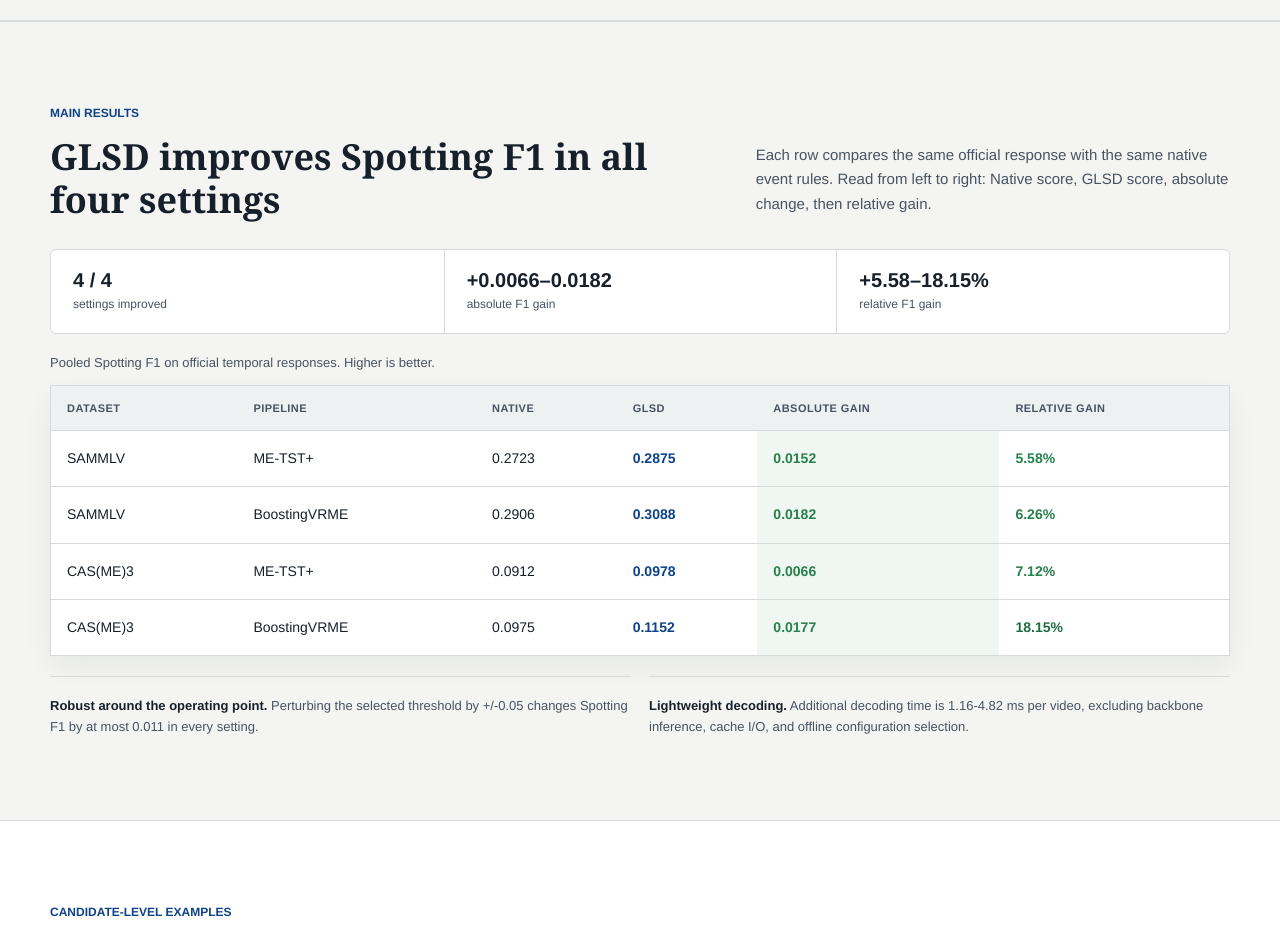
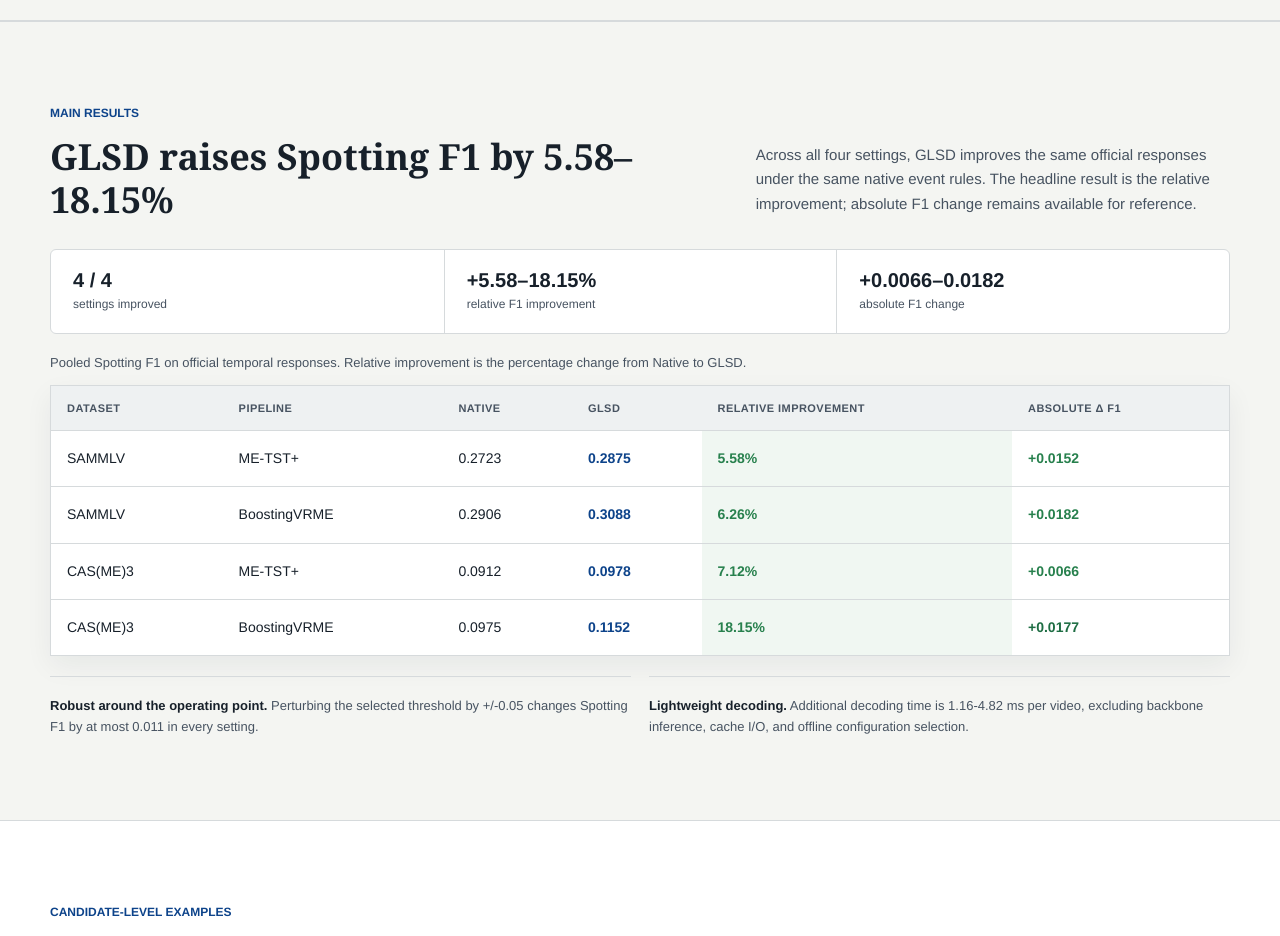
Before and after one commit to kyx111666/kyx111666.github.io, a plain HTML site: page GLSD/index.html in a window 1280 px wide. Shown: the part 2620-3556 px from the top of the page. Drawn offline with Linux system fonts and the light colour scheme.

Commit message:
Emphasize percentage improvements on GLSD homepage

```diff
--- a/GLSD/index.html
+++ b/GLSD/index.html
@@ -132,15 +132,15 @@
         <div class="results-heading">
           <div>
             <p class="section-label">Main results</p>
-            <h2 id="results-title">GLSD improves Spotting F1 in all four settings</h2>
+            <h2 id="results-title">GLSD raises Spotting F1 by 5.58–18.15%</h2>
           </div>
-          <p>Each row compares the same official response with the same native event rules. Read from left to right: Native score, GLSD score, absolute change, then relative gain.</p>
+          <p>Across all four settings, GLSD improves the same official responses under the same native event rules. The headline result is the relative improvement; absolute F1 change remains available for reference.</p>
         </div>
 
         <div class="results-proof" aria-label="Results summary">
           <div><strong>4 / 4</strong><span>settings improved</span></div>
-          <div><strong>+0.0066–0.0182</strong><span>absolute F1 gain</span></div>
-          <div><strong>+5.58–18.15%</strong><span>relative F1 gain</span></div>
+          <div class="results-proof-primary"><strong>+5.58–18.15%</strong><span>relative F1 improvement</span></div>
+          <div><strong>+0.0066–0.0182</strong><span>absolute F1 change</span></div>
         </div>
 
         <div class="result-grid">
@@ -195,13 +195,13 @@
         </div>
 
         <table class="results-table">
-          <caption>Pooled Spotting F1 on official temporal responses. Higher is better.</caption>
-          <thead><tr><th>Dataset</th><th>Pipeline</th><th>Native</th><th>GLSD</th><th>Absolute gain</th><th>Relative gain</th></tr></thead>
+          <caption>Pooled Spotting F1 on official temporal responses. Relative improvement is the percentage change from Native to GLSD.</caption>
+          <thead><tr><th>Dataset</th><th>Pipeline</th><th>Native</th><th>GLSD</th><th>Relative improvement</th><th>Absolute Δ F1</th></tr></thead>
           <tbody>
-            <tr><td>SAMMLV</td><td>ME-TST+</td><td>0.2723</td><td>0.2875</td><td>0.0152</td><td>5.58%</td></tr>
-            <tr><td>SAMMLV</td><td>BoostingVRME</td><td>0.2906</td><td>0.3088</td><td>0.0182</td><td>6.26%</td></tr>
-            <tr><td>CAS(ME)3</td><td>ME-TST+</td><td>0.0912</td><td>0.0978</td><td>0.0066</td><td>7.12%</td></tr>
-            <tr><td>CAS(ME)3</td><td>BoostingVRME</td><td>0.0975</td><td>0.1152</td><td>0.0177</td><td>18.15%</td></tr>
+            <tr><td>SAMMLV</td><td>ME-TST+</td><td>0.2723</td><td>0.2875</td><td>5.58%</td><td>+0.0152</td></tr>
+            <tr><td>SAMMLV</td><td>BoostingVRME</td><td>0.2906</td><td>0.3088</td><td>6.26%</td><td>+0.0182</td></tr>
+            <tr><td>CAS(ME)3</td><td>ME-TST+</td><td>0.0912</td><td>0.0978</td><td>7.12%</td><td>+0.0066</td></tr>
+            <tr><td>CAS(ME)3</td><td>BoostingVRME</td><td>0.0975</td><td>0.1152</td><td>18.15%</td><td>+0.0177</td></tr>
           </tbody>
         </table>
 
```
